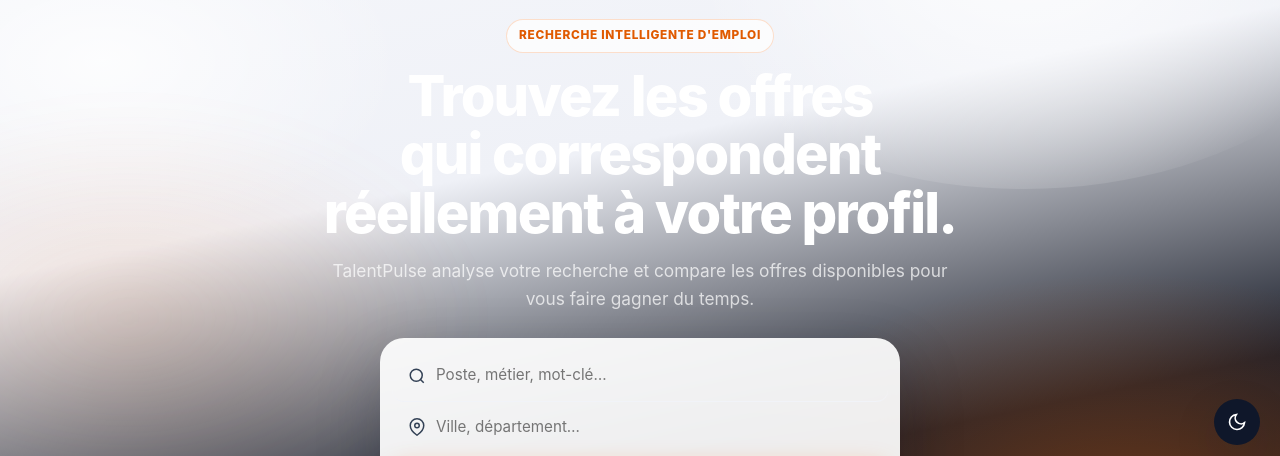
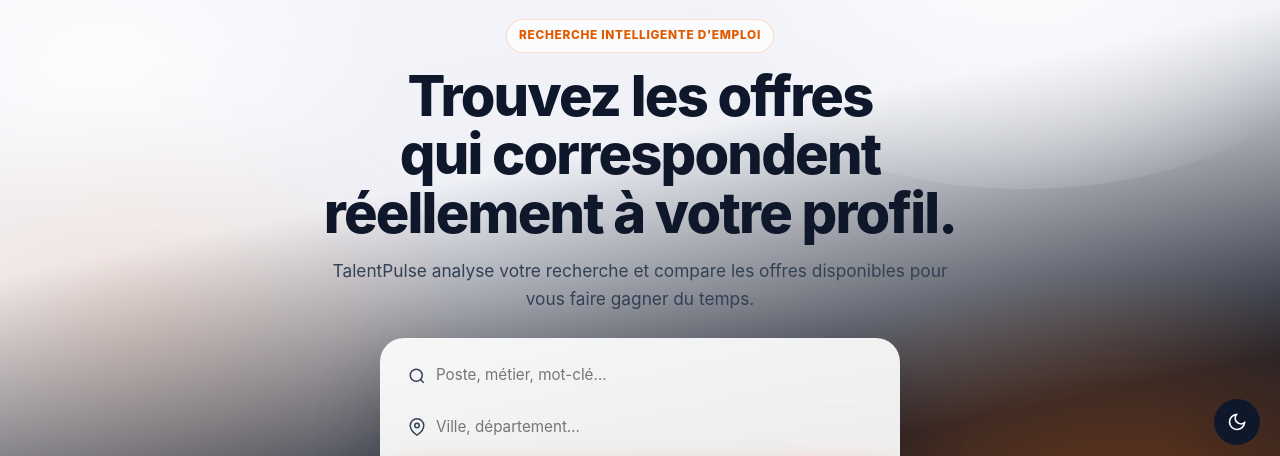
Before and after one commit to issa95biscuit-maker/talentpulse, a plain HTML site: page index.html in a window 1280 px wide. Shown: the part 335-791 px from the top of the page. Drawn offline with Linux system fonts and the light colour scheme.

Commit message:
fix: clean duplicate skip link and hero contrast

```diff
--- a/index.html
+++ b/index.html
@@ -149,8 +149,8 @@ body.dark .co-avatar{color:#fff}
 .hero-wordmark{font-size:2.2rem;font-weight:800;letter-spacing:-.5px;color:var(--slate)}
 .hero-wordmark span{color:var(--orange)}
 .hero-eyebrow{display:inline-flex;align-items:center;gap:7px;margin-bottom:14px;padding:7px 12px;border:1px solid rgba(255,106,0,.2);border-radius:999px;background:rgba(255,255,255,.7);color:var(--orange-d);font-size:.74rem;font-weight:800;text-transform:uppercase;letter-spacing:.7px}
-.hero-title{display:block;font-size:clamp(2rem,6vw,3.5rem);line-height:1.05;letter-spacing:-1.8px;font-weight:850;color:#fff;max-width:780px;margin:0 auto 14px;text-wrap:balance}
-.hero-sub{display:block;color:rgba(255,255,255,.72);font-size:clamp(.95rem,2vw,1.08rem);line-height:1.6;max-width:680px;margin:0 auto 26px}
+.hero-title{display:block;font-size:clamp(2rem,6vw,3.5rem);line-height:1.05;letter-spacing:-1.8px;font-weight:850;color:var(--slate);max-width:780px;margin:0 auto 14px;text-wrap:balance}
+.hero-sub{display:block;color:var(--slate-2);font-size:clamp(.95rem,2vw,1.08rem);line-height:1.6;max-width:680px;margin:0 auto 26px}
 .hero-logo-big{margin-bottom:22px}
 @media(max-width:768px){.hero-title{font-size:2rem}.hero-sub{font-size:.92rem}}
 .search{max-width:520px;margin:0 auto;background:rgba(255,255,255,.92);backdrop-filter:blur(10px);border:none;border-radius:24px;box-shadow:0 24px 64px rgba(12,14,21,.22);padding:12px;display:flex;flex-direction:column;gap:0}
@@ -614,7 +614,6 @@ button:disabled{opacity:.55;cursor:not-allowed;transform:none!important}
 </style>
 </head>
 <body>
-<a class="skip-link" href="#mainContent">Aller au contenu principal</a>
 <a href="#mainContent" class="skip-link">Aller au contenu principal</a>
 <div class="env-banner" id="envBanner" role="status">Mode aperçu — connectez les API serveur avant toute mise en production.</div>
 
```
